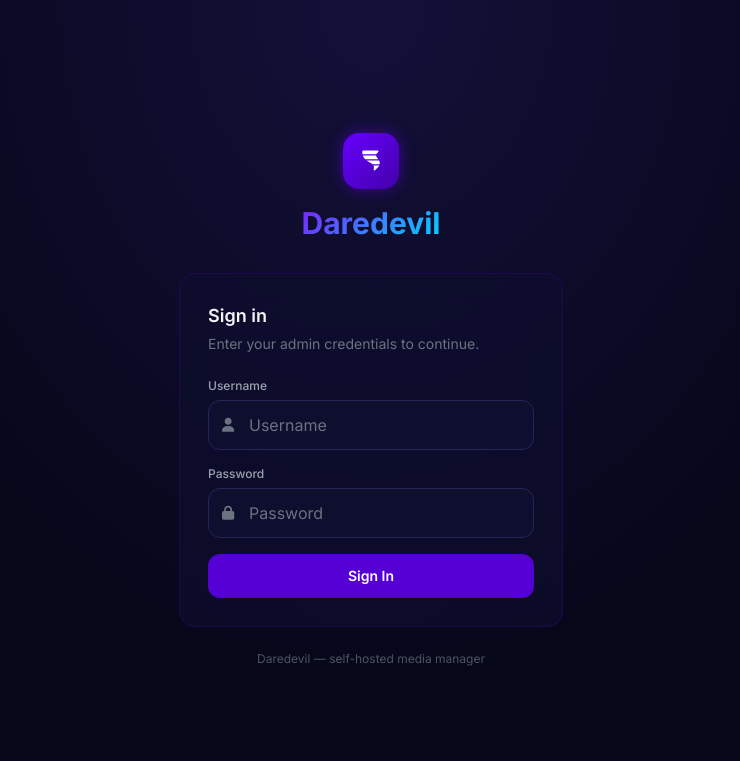
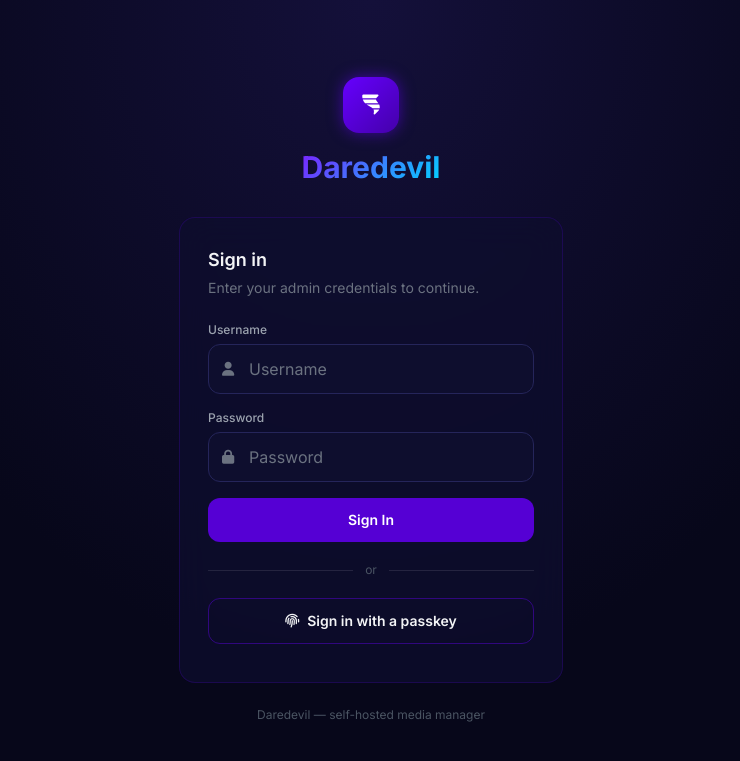
Before and after one commit to jamierossnz-lang/daredevil, a Django app: page /accounts/login/ in a window 1280 px wide. Shown: the top 761 px of the page, without its empty margins (269-1009 px from the left). Run offline with Django 4.2, Linux system fonts and the light colour scheme; data comes from the database, SQL or seed files in the repository; data that the repository does not hold is empty; parts of the project's set-up code (start-up, migrations or seed data) failed here and were passed over; some libraries are stand-ins or nearby versions.

Commit message:
Add passkey (WebAuthn/Face ID) login and Google sign-in
Passkeys work immediately, no external setup needed — register one at
/accounts/2fa/webauthn/add/ while logged in with your password, then use
"Sign in with a passkey" on the login page afterward. Needs HTTPS (now
available via the Cloudflare Tunnel); allauth correctly refuses the
WebAuthn API over plain HTTP.

Google needs a Google Cloud OAuth app — the button only appears once
GOOGLE_OAUTH_CLIENT_ID/SECRET are set in .env. Signup via Google is blocked
by the same adapter as regular signup (allauth's social adapter delegates to
apps.accounts.adapter.NoSignupAccountAdapter by default) — it can only ever
log in as the existing superuser, never create a new account. To actually
use it: sign in normally once, then visit /accounts/3rdparty/ to connect a
Google account to that existing login.

Caught and fixed a real bug before it shipped: allauth's own
SOCIALACCOUNT_ENABLED flag just means "the app is installed," not "a
provider is actually configured" — with Google credentials unset (the
current real state), {% provider_login_url 'google' %} raised
SocialApp.DoesNotExist and 500'd the entire login page. Added a dedicated
GOOGLE_LOGIN_ENABLED context processor that checks whether a real app config
exists instead, verified against both the current empty-credentials state
and a configured-credentials state via Django's test client before pushing.

```diff
--- /dev/null
+++ b/apps/accounts/context_processors.py
@@ -0,0 +1,10 @@
+from django.conf import settings
+
+
+def google_login_enabled(request):
+    """SOCIALACCOUNT_ENABLED (allauth's own flag) only means the app is
+    installed, not that a provider is actually configured — rendering
+    {% provider_login_url 'google' %} with no SocialApp configured raises
+    SocialApp.DoesNotExist. This is the flag the login template actually
+    needs: is there a real, usable Google app right now."""
+    return {'GOOGLE_LOGIN_ENABLED': bool(settings.SOCIALACCOUNT_PROVIDERS.get('google'))}
--- a/requirements.txt
+++ b/requirements.txt
@@ -13,4 +13,4 @@ django-htmx>=1.17.0
 gunicorn>=21.2.0
 plexapi>=4.15.0
 psycopg2-binary>=2.9.9
-django-allauth>=65.0,<66.0
+django-allauth[mfa]>=65.0,<66.0
--- a/templates/account/login.html
+++ b/templates/account/login.html
@@ -1,4 +1,4 @@
-<!DOCTYPE html>
+{% load socialaccount %}<!DOCTYPE html>
 <html lang="en" class="h-full">
 <head>
   <meta charset="UTF-8">
@@ -92,6 +92,30 @@
           Sign In
         </button>
       </form>
+
+      {% if PASSKEY_LOGIN_ENABLED or GOOGLE_LOGIN_ENABLED %}
+      <div class="flex items-center gap-3 my-5">
+        <div class="flex-1 h-px bg-white/10"></div>
+        <span class="text-xs text-gray-600">or</span>
+        <div class="flex-1 h-px bg-white/10"></div>
+      </div>
+      <div class="space-y-2.5">
+        {% if PASSKEY_LOGIN_ENABLED %}
+        <button type="submit" form="mfa_login" id="passkey_login"
+                class="w-full py-3 border border-brand-500/40 hover:bg-brand-500/10 text-brand-300 rounded-xl text-sm font-semibold transition-colors flex items-center justify-center gap-2">
+          <i class="fa-solid fa-fingerprint"></i> Sign in with a passkey
+        </button>
+        {% include "mfa/webauthn/snippets/login_script.html" %}
+        {% endif %}
+
+        {% if GOOGLE_LOGIN_ENABLED %}
+        <a href="{% provider_login_url 'google' %}"
+           class="w-full py-3 border border-white/10 hover:bg-white/5 text-gray-200 rounded-xl text-sm font-semibold transition-colors flex items-center justify-center gap-2">
+          <i class="fa-brands fa-google"></i> Sign in with Google
+        </a>
+        {% endif %}
+      </div>
+      {% endif %}
     </div>
 
     <p class="text-center text-xs text-gray-600 mt-6">Daredevil — self-hosted media manager</p>
```
Also changed, not shown: config/settings.py (+26 -0 lines).
